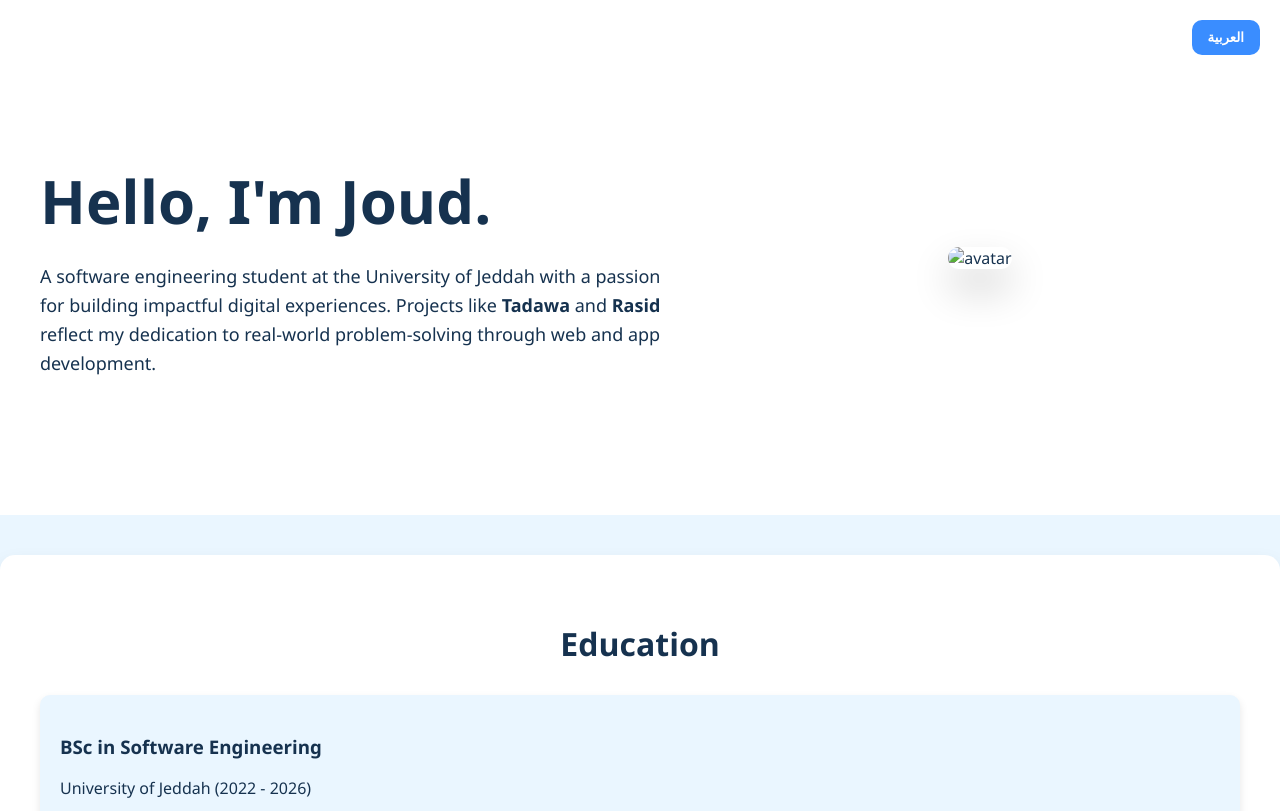
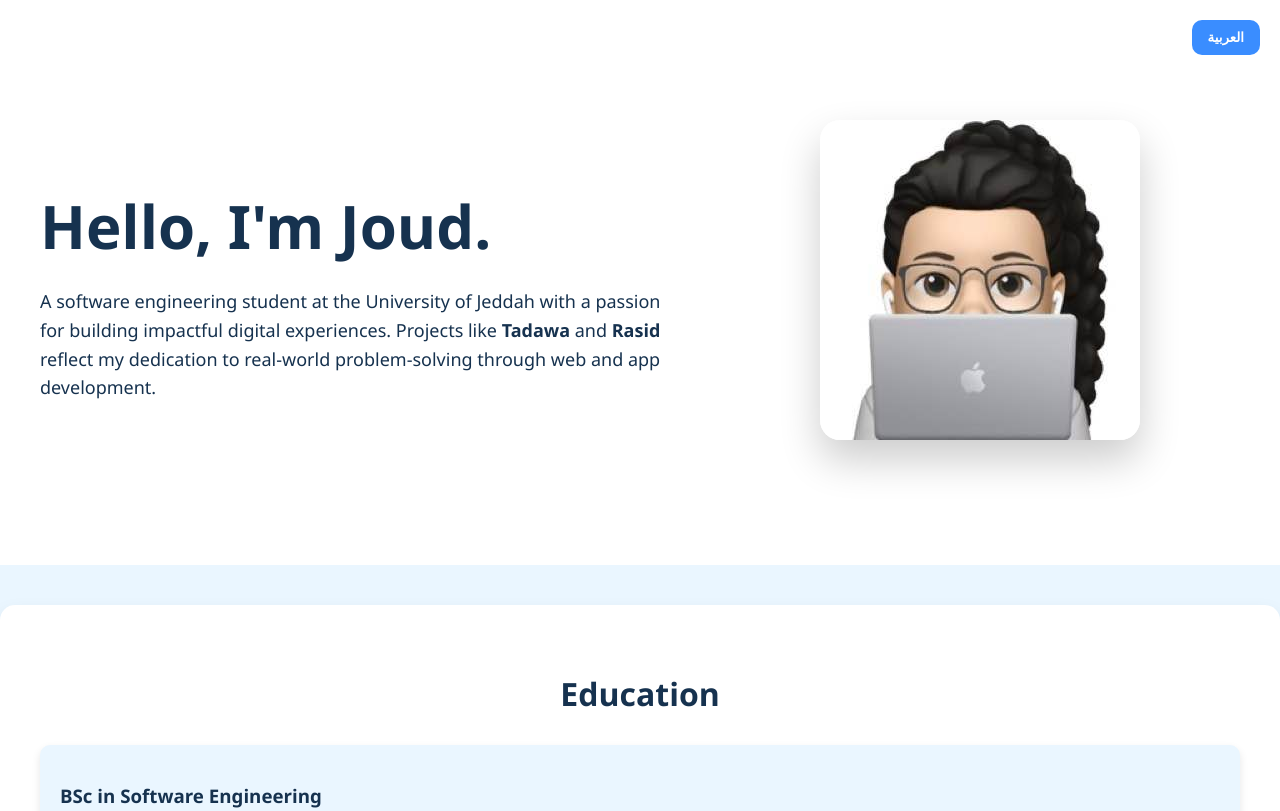
Before and after one commit to joud-7101/portfolio-website, a plain HTML site: page index.html in a window 1280 px wide. Shown: the top 811 px of the page. Drawn offline with Linux system fonts and the light colour scheme; the site is published under a folder, as on GitHub Pages, so addresses that start at the root find nothing.

Commit message:
fixed avatar

```diff
--- a/index.html
+++ b/index.html
@@ -23,7 +23,7 @@
                     dedication to real-world problem-solving through web and app development.</p>
             </div>
             <div class="image">
-                <img src="/media/avatar.jpg" alt=" avatar" />
+                <img src="media/avatar.jpg" alt=" avatar" />
             </div>
         </div>
     </header>
```
